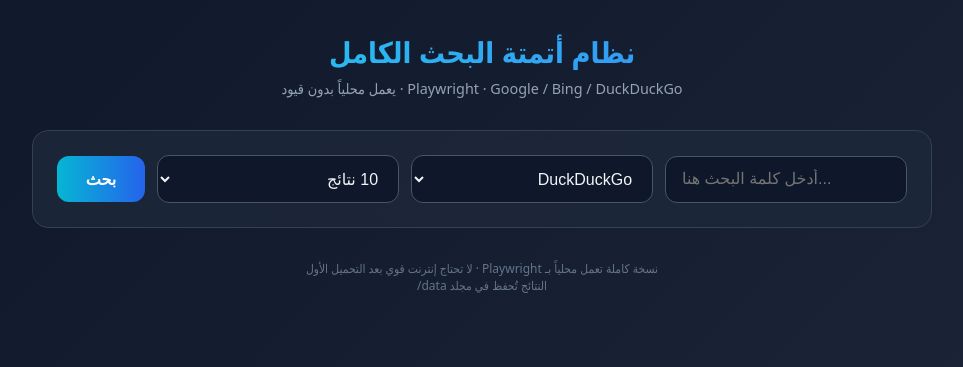
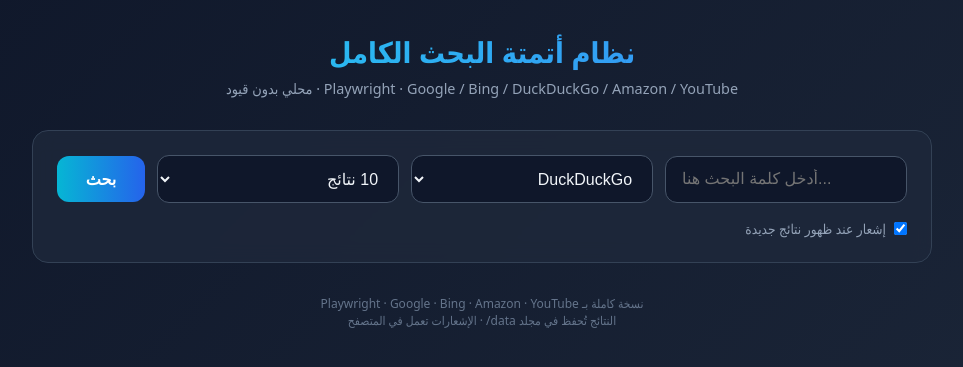
Before and after one commit to khaltagwa93-dotcom/browser-search-automation, a FastAPI app: page / in a window 1280 px wide. Shown: the top 367 px of the page, without its empty margins (158-1121 px from the left). Run offline with FastAPI, Linux system fonts and the light colour scheme.

Commit message:
Update UI with Amazon/YouTube + browser notifications

```diff
--- a/full-docker/templates/index.html
+++ b/full-docker/templates/index.html
@@ -112,13 +112,18 @@
     }
     @keyframes spin { to { transform: rotate(360deg); } }
     footer { text-align: center; color: #64748b; font-size: 0.75rem; margin-top: 2rem; padding-bottom: 2rem; }
+    .notify-box {
+      display: flex; align-items: center; gap: 0.5rem; margin-top: 1rem;
+      font-size: 0.85rem; color: #94a3b8;
+    }
+    .notify-box input { width: auto; }
   </style>
 </head>
 <body>
   <div class="container">
     <header>
       <h1>نظام أتمتة البحث الكامل</h1>
-      <p class="subtitle">Playwright · Google / Bing / DuckDuckGo · يعمل محلياً بدون قيود</p>
+      <p class="subtitle">Playwright · Google / Bing / DuckDuckGo / Amazon / YouTube · محلي بدون قيود</p>
     </header>
 
     <div class="card">
@@ -128,6 +133,8 @@
           <option value="duckduckgo">DuckDuckGo</option>
           <option value="google">Google</option>
           <option value="bing">Bing</option>
+          <option value="amazon">Amazon</option>
+          <option value="youtube">YouTube</option>
         </select>
         <select id="limit">
           <option value="5">5 نتائج</option>
@@ -137,6 +144,12 @@
         </select>
         <button id="btn" onclick="doSearch()">بحث</button>
       </div>
+
+      <div class="notify-box">
+        <input type="checkbox" id="enableNotify" checked />
+        <label for="enableNotify">إشعار عند ظهور نتائج جديدة</label>
+      </div>
+
       {% if history %}
       <div style="margin-top: 1rem;">
         <span style="color:#64748b;font-size:0.8rem;">سجل:</span>
@@ -152,12 +165,31 @@
     <div id="results"></div>
 
     <footer>
-      <p>نسخة كاملة تعمل محلياً بـ Playwright · لا تحتاج إنترنت قوي بعد التحميل الأول</p>
-      <p>النتائج تُحفظ في مجلد data/</p>
+      <p>نسخة كاملة بـ Playwright · Google · Bing · Amazon · YouTube</p>
+      <p>النتائج تُحفظ في مجلد data/ · الإشعارات تعمل في المتصفح</p>
     </footer>
   </div>
 
   <script>
+    if ('Notification' in window && Notification.permission === 'default') {
+      Notification.requestPermission();
+    }
+
+    let lastResultsHash = localStorage.getItem('lastResultsHash') || '';
+
+    function simpleHash(str) {
+      let h = 0;
+      for (let i = 0; i < str.length; i++) h = ((h << 5) - h) + str.charCodeAt(i) | 0;
+      return h.toString();
+    }
+
+    function showNotification(title, body) {
+      if (!document.getElementById('enableNotify').checked) return;
+      if ('Notification' in window && Notification.permission === 'granted') {
+        new Notification(title, { body, icon: '/favicon.ico' });
+      }
+    }
+
     async function doSearch() {
       const query = document.getElementById('query').value.trim();
       const engine = document.getElementById('engine').value;
@@ -190,8 +222,21 @@
           return;
         }
 
+        const currentHash = simpleHash(JSON.stringify(data.results.map(r => r.url)));
+        const isNew = currentHash !== lastResultsHash && data.results.length > 0;
+
+        if (isNew) {
+          showNotification(
+            `نتائج جديدة: ${query}`,
+            `ظهر ${data.count} نتيجة عبر ${data.engine}`
+          );
+          lastResultsHash = currentHash;
+          localStorage.setItem('lastResultsHash', currentHash);
+        }
+
         metaDiv.innerHTML = `
-          <span>نتائج لـ <strong style="color:#22d3ee">"${data.query}"</strong> عبر ${data.engine} — ${data.count} نتيجة</span>
+          <span>نتائج لـ <strong style="color:#22d3ee">"${data.query}"</strong> عبر ${data.engine} — ${data.count} نتيجة
+          ${isNew ? ' <span style="color:#4ade80">• جديدة</span>' : ''}</span>
           <span>${new Date(data.timestamp).toLocaleString('ar')}</span>
         `;
         metaDiv.style.display = 'flex';
```
